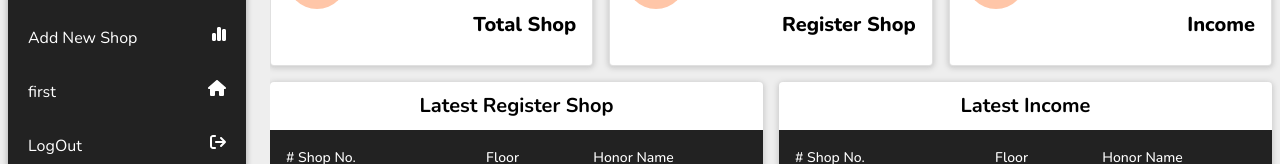
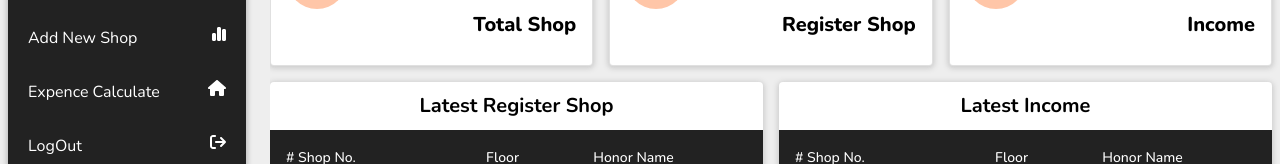
Before and after one commit to ProgrammingWithMudassar/Rabi_plaza_Managmenrt, a React (Vite) app: page / in a window 1280 px wide. Shown: the part 176-340 px from the top of the page. Built offline with nearby package versions, Linux system fonts and the light colour scheme.

Commit message:
update code

```diff
--- a/src/Data/DummyData.js
+++ b/src/Data/DummyData.js
@@ -31,8 +31,8 @@ export const SlideBarData =[
     },
     {
         key:4,
-        route:"",
-        text:"first",
+        route:"Expence_calculate",
+        text:"Expence Calculate",
         Icon :faHouse
     },
     {
```
